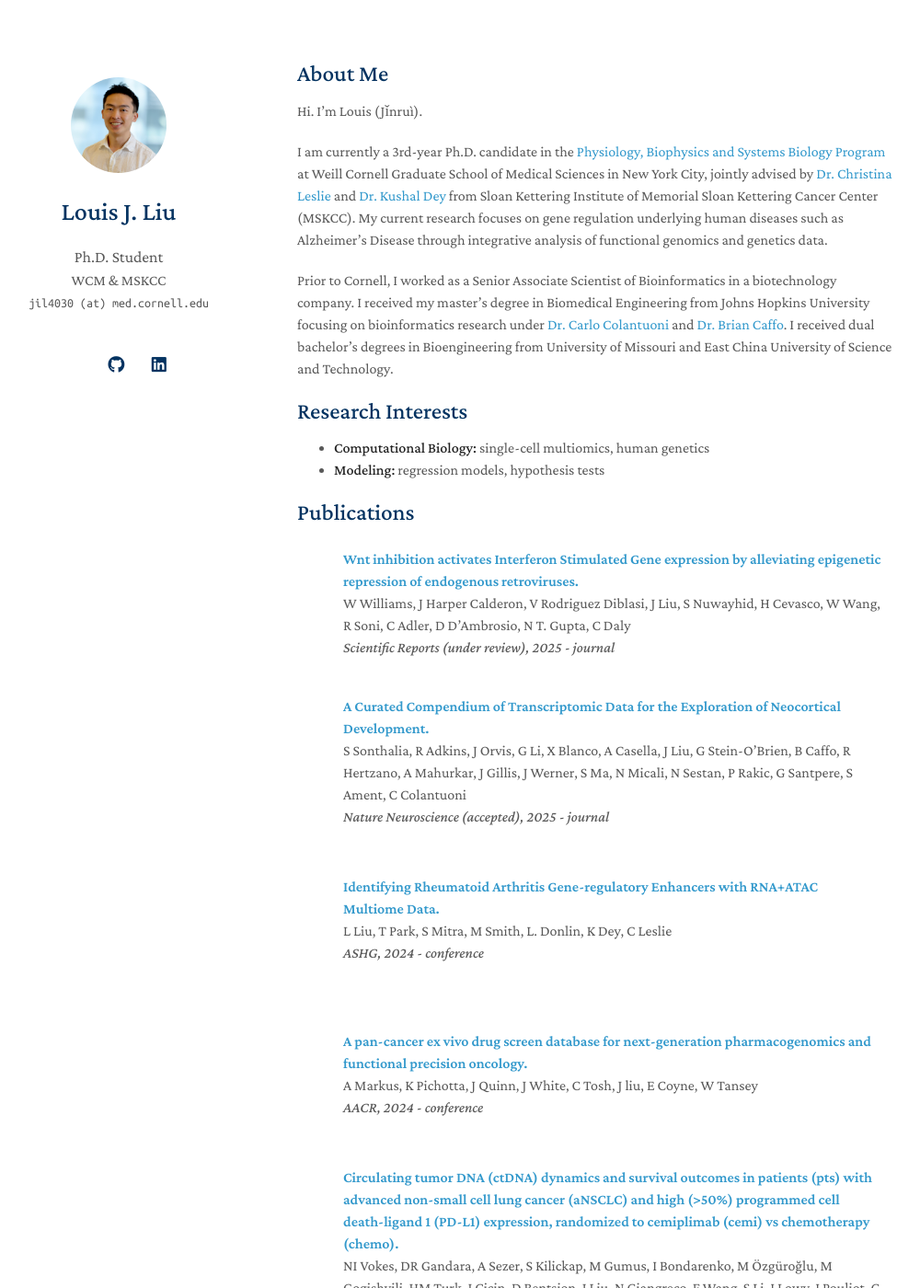
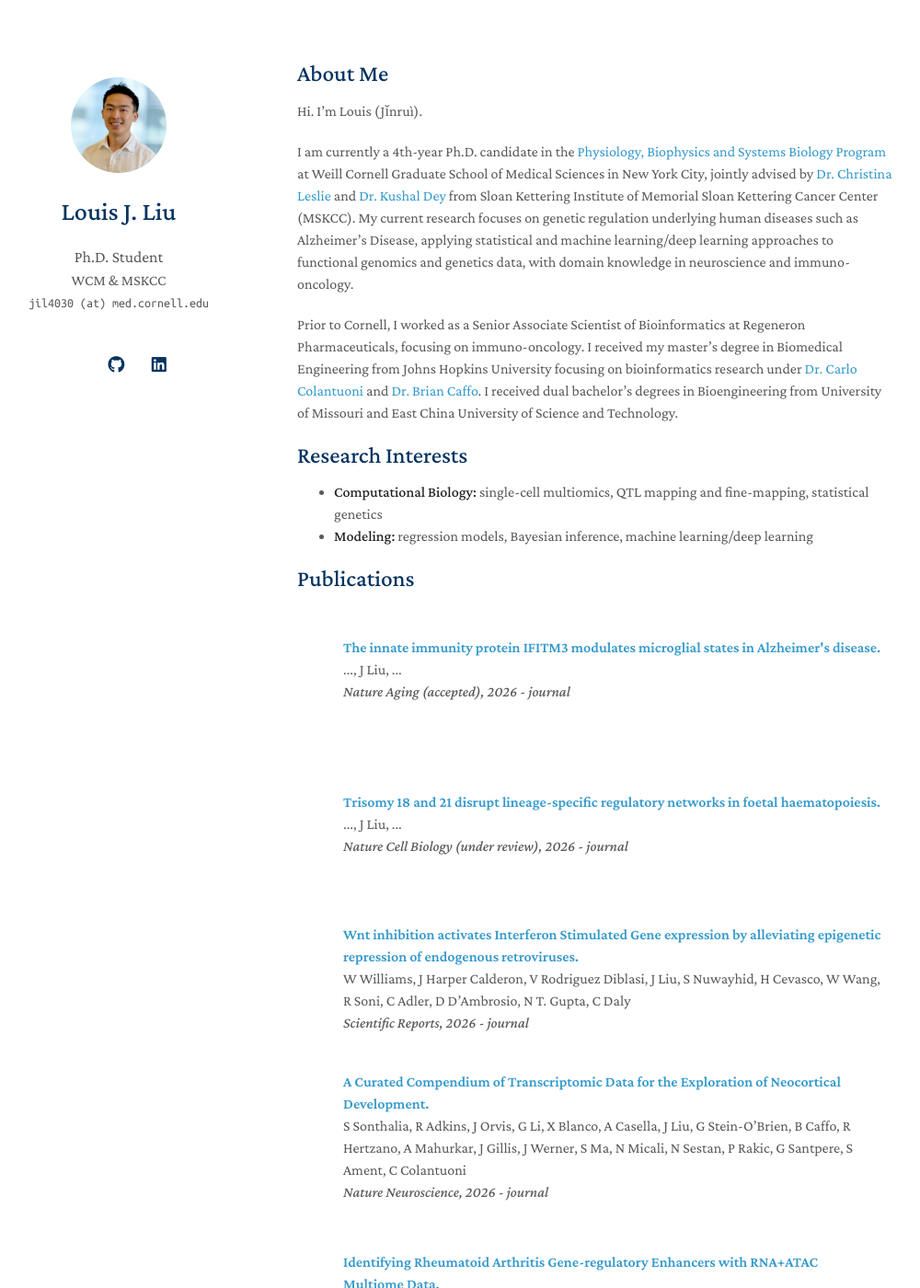
Before and after one commit to louis-jliu/louis-jliu.github.io, a Jekyll site: the page built from index.md, in a window 1280 px wide and 1400 px high. Shown: the whole window at 92% size, without its empty margins (147-1147 px from the left). Built offline with Jekyll 4.4.1, drawn with Linux system fonts in a browser that asks for light colours; nearby versions of some CDN libraries; a style sheet for code colours, icons or effects is not loaded; our own code applies the rules of GitHub Pages for plain Markdown files; some of the changed text lies outside the part shown.

Commit message:
Sync site content with updated CV (Sep 2026)

```diff
--- a/_data/publications.yml
+++ b/_data/publications.yml
@@ -1,13 +1,23 @@
 main:
+
+  - title: "The innate immunity protein IFITM3 modulates microglial states in Alzheimer's disease."
+    authors: ..., J Liu, ...
+    venue: Nature Aging (accepted), 2026 - journal
+    link:
+
+  - title: "Trisomy 18 and 21 disrupt lineage-specific regulatory networks in foetal haematopoiesis."
+    authors: ..., J Liu, ...
+    venue: Nature Cell Biology (under review), 2026 - journal
+    link:
 
   - title: "Wnt inhibition activates Interferon Stimulated Gene expression by alleviating epigenetic repression of endogenous retroviruses."
     authors: W Williams, J Harper Calderon, V Rodriguez Diblasi, J Liu, S Nuwayhid, H Cevasco, W Wang, R Soni, C Adler, D D’Ambrosio, N T. Gupta, C Daly
-    venue: Scientific Reports (under review), 2025 - journal
+    venue: Scientific Reports, 2026 - journal
     link:
 
   - title: "A Curated Compendium of Transcriptomic Data for the Exploration of Neocortical Development."
     authors: S Sonthalia, R Adkins, J Orvis, G Li, X Blanco, A Casella, J Liu, G Stein-O’Brien, B Caffo, R Hertzano, A Mahurkar, J Gillis, J Werner, S Ma, N Micali, N Sestan, P Rakic, G Santpere, S Ament, C Colantuoni
-    venue: Nature Neuroscience (accepted), 2025 - journal
+    venue: Nature Neuroscience, 2026 - journal
     link: https://www.biorxiv.org/content/10.1101/2024.02.26.581612v2
 
   - title: "Identifying Rheumatoid Arthritis Gene-regulatory Enhancers with RNA+ATAC Multiome Data."
@@ -16,13 +26,13 @@ main:
     link:
 
   - title: "A pan-cancer ex vivo drug screen database for next-generation pharmacogenomics and functional precision oncology."
-    authors: A Markus, K Pichotta, J Quinn, J White, C Tosh, J liu, E Coyne, W Tansey
+    authors: A Markus, K Pichotta, J Quinn, J White, C Tosh, J Liu, E Coyne, W Tansey
     venue: AACR, 2024 - conference
     link: https://www.abstractsonline.com/pp8/#!/20272/presentation/9439
 
   - title: "Circulating tumor DNA (ctDNA) dynamics and survival outcomes in patients (pts) with advanced non-small cell lung cancer (aNSCLC) and high (>50%) programmed cell death-ligand 1 (PD-L1) expression, randomized to cemiplimab (cemi) vs chemotherapy (chemo)."
     authors: NI Vokes, DR Gandara, A Sezer, S Kilickap, M Gumus, I Bondarenko, M Özgüroğlu, M Gogishvili, HM Turk, I Cicin, D Bentsion, J Liu, N Giangreco, F Wang, S Li, I Lowy, J Pouliot, G Gullo, P Rietschel, V Jankovic
-    venue: ASCO, 2023 - conference
+    venue: Journal of Clinical Oncology, 2023 - journal
     link: https://ascopubs.org/doi/abs/10.1200/JCO.2023.41.16_suppl.9022
 
   - title: "Structured joint decomposition identifies reproducible cell states and their developmental progression across human neocortical development"
@@ -30,14 +40,14 @@ main:
     venue: CSHL, 2022 - conference
     link: https://meetings.cshl.edu/abstracts.aspx?meet=BRAIN&year=22
 
-  - title: "Structured Joint Decomposition (SJD) identifies conserved molecular dynamics across collections of biologically related multi-omics data matrices"
+  - title: "Structured Joint Decomposition (SJD) identifies shared dynamics across collections of biologically related multi-omics data matrices."
     authors: H Chen, J Liu, S Sonthalia, G Stein-O’Brien, L Xiao, B Caffo, C Colantuoni
-    venue: bioRxiv, 2022 - journal
+    venue: Frontiers in Bioinformatics - Integrative Bioinformatics (under review), 2026 - journal
     link: https://www.biorxiv.org/content/10.1101/2022.11.07.515489v1.abstract
 
   - title: "Two-stage linked component analysis for joint decomposition of multiple biologically related data sets"
     authors: H Chen, B Caffo, G Stein-O’Brien, J Liu, B Langmead, C Colantuoni, L Xiao
-    venue: Biostatistics, 2022 - journal
+    venue: Biostatistics, 2021 - journal
     link: https://academic.oup.com/biostatistics/article-abstract/23/4/1200/6561796
 
   - title: "A framework for highly multiplexed dextramer mapping and prediction of T cell receptor sequences to antigen specificity"
--- a/_includes/services.md
+++ b/_includes/services.md
@@ -1,16 +1,16 @@
 ## Services
 
-<h4 style="margin:0 10px 0;">Conference Reviewers</h4>
+<h4 style="margin:0 10px 0;">Reviewer</h4>
 
 <ul style="margin:0 0 5px;">
-  <li><a href="http://cvpr2023.thecvf.com/"><autocolor>IEEE/CVF Conference on Computer Vision and Pattern Recognition (CVPR) 2021-2023</autocolor></a></li>
-  <li><a href="http://iccv2021.thecvf.com/"><autocolor>IEEE/CVF International Conference on Computer Vision (ICCV) 2021</autocolor></a></li>
-  <li><a href="https://eccv2022.ecva.net/"><autocolor>European Conference on Computer Vision (ECCV) 2022</autocolor></a></li>
+  <li><autocolor>Bioinformatics</autocolor></li>
+  <li><autocolor>PLOS Computational Biology</autocolor></li>
+  <li><autocolor>International Conference on Learning Representations (ICLR)</autocolor></li>
 </ul>
 
-<h4 style="margin:0 10px 0;">Journal Reviewers</h4>
+<h4 style="margin:0 10px 0;">Teaching Assistant</h4>
 
 <ul style="margin:0 0 20px;">
-  <li><a href="https://www.computer.org/csdl/journal/tp"><autocolor>IEEE Transactions on Pattern Analysis and Machine Intelligence (TPAMI)</autocolor></a></li>
-  <li><a href="https://www.springer.com/journal/11263"><autocolor>International Journal of Computer Vision (IJCV)</autocolor></a></li>
+  <li><autocolor>Hierarchical Modeling and Longitudinal Data Analysis (Cornell)</autocolor></li>
+  <li><autocolor>Advanced Data Science for Biomedical Engineering (JHU)</autocolor></li>
 </ul>
--- a/index.md
+++ b/index.md
@@ -6,14 +6,14 @@ layout: homepage
 
 Hi. I'm Louis (Jǐnruì).
 
-I am currently a 3rd-year Ph.D. candidate in the [Physiology, Biophysics and Systems Biology Program](https://gradschool.weill.cornell.edu/programs/physiology-biophysics-systems-biology-1) at Weill Cornell Graduate School of Medical Sciences in New York City, jointly advised by [Dr. Christina Leslie](https://www.mskcc.org/research/ski/labs/christina-leslie) and [Dr. Kushal Dey](https://www.mskcc.org/research/ski/labs/kushal-dey) from Sloan Kettering Institute of Memorial Sloan Kettering Cancer Center (MSKCC). My current research focuses on gene regulation underlying human diseases such as Alzheimer's Disease through integrative analysis of functional genomics and genetics data.
+I am currently a 4th-year Ph.D. candidate in the [Physiology, Biophysics and Systems Biology Program](https://gradschool.weill.cornell.edu/programs/physiology-biophysics-systems-biology-1) at Weill Cornell Graduate School of Medical Sciences in New York City, jointly advised by [Dr. Christina Leslie](https://www.mskcc.org/research/ski/labs/christina-leslie) and [Dr. Kushal Dey](https://www.mskcc.org/research/ski/labs/kushal-dey) from Sloan Kettering Institute of Memorial Sloan Kettering Cancer Center (MSKCC). My current research focuses on genetic regulation underlying human diseases such as Alzheimer's Disease, applying statistical and machine learning/deep learning approaches to functional genomics and genetics data, with domain knowledge in neuroscience and immuno-oncology.
 
-Prior to Cornell, I worked as a Senior Associate Scientist of Bioinformatics in a biotechnology company. I received my master's degree in Biomedical Engineering from Johns Hopkins University focusing on bioinformatics research under [Dr. Carlo Colantuoni](https://www.hopkinsmedicine.org/profiles/details/carlo-colantuoni) and [Dr. Brian Caffo](https://sites.google.com/view/bcaffo/home). I received dual bachelor's degrees in Bioengineering from University of Missouri and East China University of Science and Technology.
+Prior to Cornell, I worked as a Senior Associate Scientist of Bioinformatics at Regeneron Pharmaceuticals, focusing on immuno-oncology. I received my master's degree in Biomedical Engineering from Johns Hopkins University focusing on bioinformatics research under [Dr. Carlo Colantuoni](https://www.hopkinsmedicine.org/profiles/details/carlo-colantuoni) and [Dr. Brian Caffo](https://sites.google.com/view/bcaffo/home). I received dual bachelor's degrees in Bioengineering from University of Missouri and East China University of Science and Technology.
 
 ## Research Interests
 
-- **Computational Biology:** single-cell multiomics, human genetics
-- **Modeling:** regression models, hypothesis tests
+- **Computational Biology:** single-cell multiomics, QTL mapping and fine-mapping, statistical genetics
+- **Modeling:** regression models, Bayesian inference, machine learning/deep learning
 
 <!---## Updates
 
@@ -26,4 +26,4 @@ Prior to Cornell, I worked as a Senior Associate Scientist of Bioinformatics in
 - **[May. 2021]** Method paper for TCR-pMHC specificity prediction published on Science Advances.-->
 
 {% include_relative _includes/publications.md %}
-<!-- {% include_relative _includes/services.md %}-->
+{% include_relative _includes/services.md %}
```
